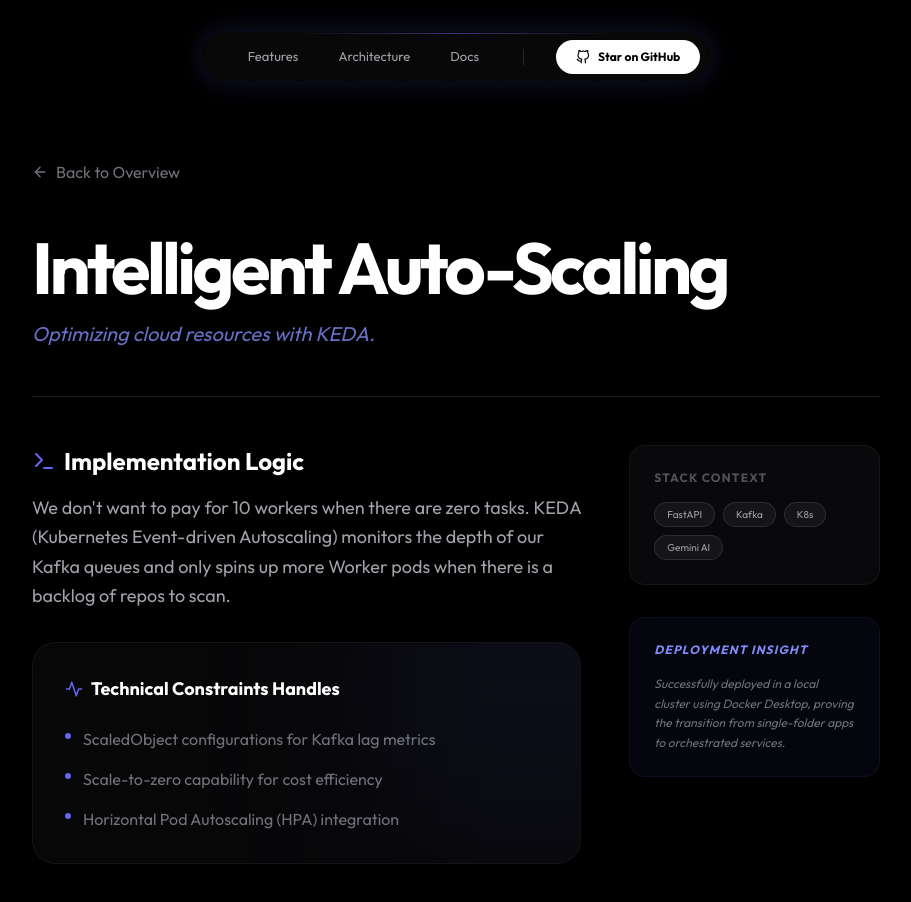
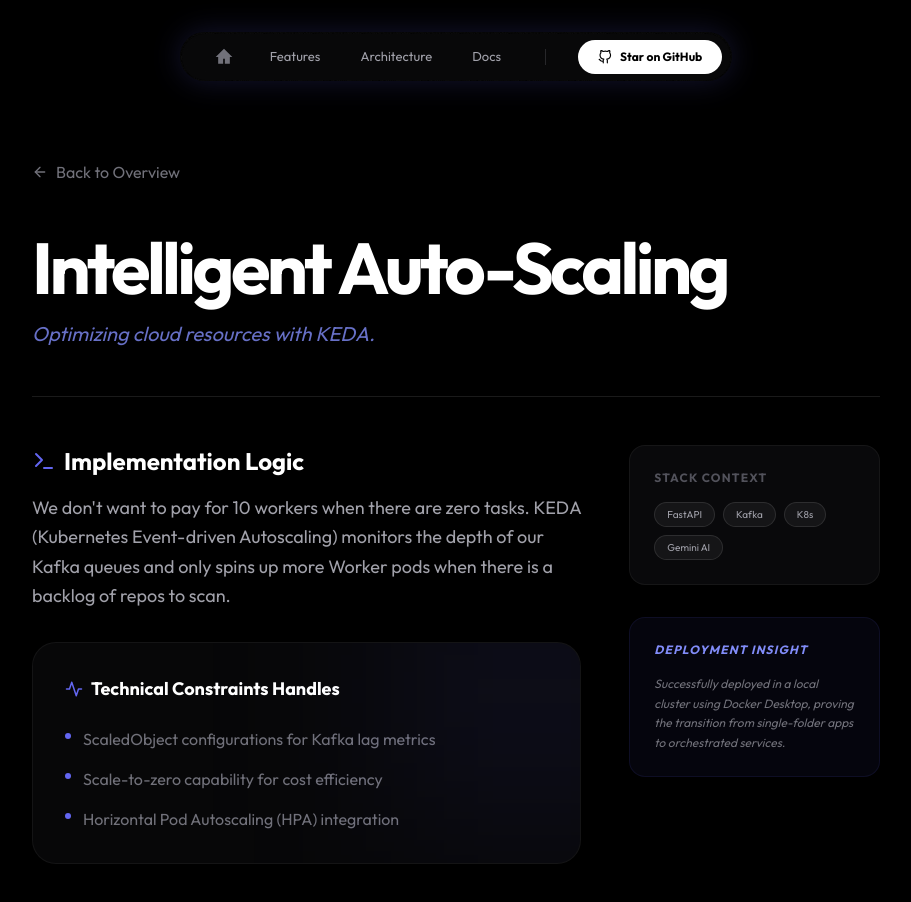
Before and after one commit to Edge-Explorer/CodePulse, a React (Vite) app in the folder frontend/: page /docs/auto-scaling in a window 1280 px wide. Shown: the top 902 px of the page, without its empty margins (184-1095 px from the left). Built offline with nearby package versions, Linux system fonts and the light colour scheme.

Commit message:
fix: improve cross-page navigation and update navbar with home anchor logic

```diff
--- a/frontend/src/components/FeaturesSection.jsx
+++ b/frontend/src/components/FeaturesSection.jsx
@@ -47,7 +47,7 @@ const features = [
 
 const FeaturesSection = () => {
   return (
-    <section className="relative py-24 px-6 max-w-7xl mx-auto z-10">
+    <section id="features" className="relative py-24 px-6 max-w-7xl mx-auto z-10">
       <div className="text-center mb-16 px-4">
         <motion.h2
            initial={{ opacity: 0, y: 20 }}
--- a/frontend/src/components/Navbar.jsx
+++ b/frontend/src/components/Navbar.jsx
@@ -1,11 +1,16 @@
 import React from 'react';
 import { motion } from 'framer-motion';
+import { Link } from 'react-router-dom';
 import { FiGithub } from 'react-icons/fi';
 import { cn } from '../utils/cn';
 import { NoiseBackground } from './ui/NoiseBackground';
 
 const Navbar = ({ onConnect }) => {
-  const navItems = ['Features', 'Architecture', 'Docs'];
+  const navItems = [
+    { name: 'Features', href: '/#features' },
+    { name: 'Architecture', href: '/#features' }, // Pointing to features for now
+    { name: 'Docs', href: '/#features' }
+  ];
 
   return (
     <motion.div
@@ -22,18 +27,20 @@ const Navbar = ({ onConnect }) => {
           "relative rounded-full bg-zinc-950/90 backdrop-blur-xl px-1 sm:px-2 py-1.5",
           "flex items-center gap-2 sm:gap-6 min-w-fit"
         )}>
-          {/* Subtle Inner Highlight */}
-          <div className="absolute inset-x-12 h-px w-2/3 mx-auto -top-px bg-gradient-to-r from-transparent via-indigo-500/50 to-transparent" />
+          {/* Logo (Back to Home) */}
+          <Link to="/" className="pl-4 sm:pl-6 text-zinc-500 hover:text-indigo-400 transition-colors">
+            <svg viewBox="0 0 24 24" className="w-5 h-5 fill-current"><path d="M12 2L2 12h3v8h6v-6h2v6h6v-8h3L12 2z"/></svg>
+          </Link>
 
           {/* Links */}
-          <div className="flex items-center gap-1 sm:gap-4 pl-3 sm:pl-6">
-            {navItems.map((name) => (
+          <div className="flex items-center gap-1 sm:gap-4">
+            {navItems.map((item) => (
               <a
-                key={name}
-                href={`#${name.toLowerCase()}`}
+                key={item.name}
+                href={item.href}
                 className="px-3 py-1.5 text-[13px] font-medium text-zinc-400 hover:text-white transition-all duration-300 rounded-full hover:bg-white/5"
               >
-                {name}
+                {item.name}
               </a>
             ))}
           </div>
```
